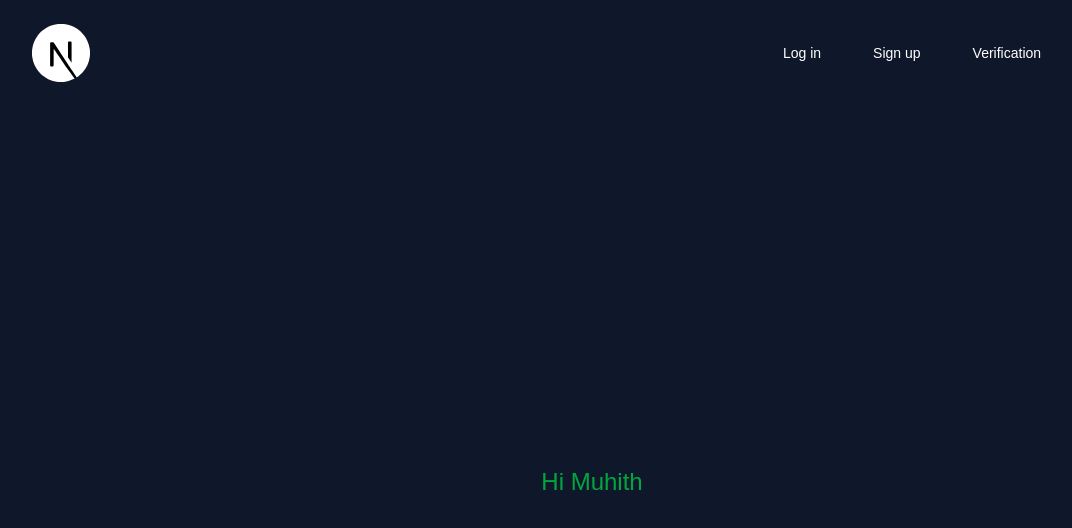
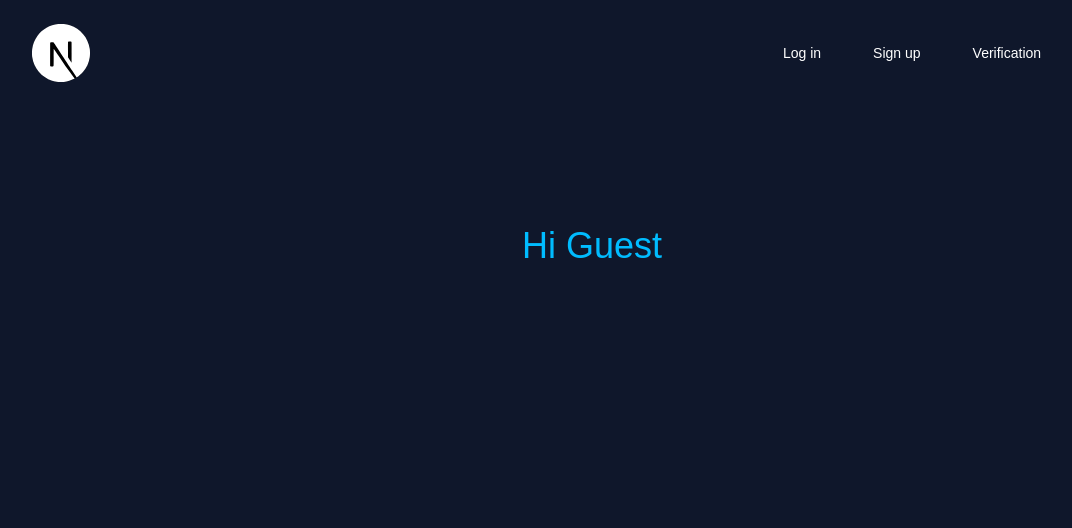
Before and after one commit to HMMuhith/next-auth, a Next.js app: page / in a window 1280 px wide. Shown: the top 528 px of the page, without its empty margins (48-1120 px from the left). Built offline with nearby package versions, Linux system fonts and the light colour scheme.

Commit message:
front page changed

```diff
--- a/src/app/page.js
+++ b/src/app/page.js
@@ -1,9 +1,16 @@
+'use client'
 
+import { useEffect, useState } from "react";
 
 export default function Main() {
+  const [user,setuser]=useState('')
+  useEffect(()=>{
+    const request=localStorage.getItem('user')
+    setuser(request)
+  },[])
   return (<>
 
-   <div className="m-auto text-center bg-slate-900 flex justify-center items-center w-dvw text-2xl  text-green-600 min-h-screen  ">Hi Muhith</div>
+   <div className="m-auto text-center bg-slate-900 flex justify-center pt-36 w-dvw text-4xl  text-sky-400 min-h-screen  ">Hi { user || `Guest`} </div>
    </>
   );
 }
```
